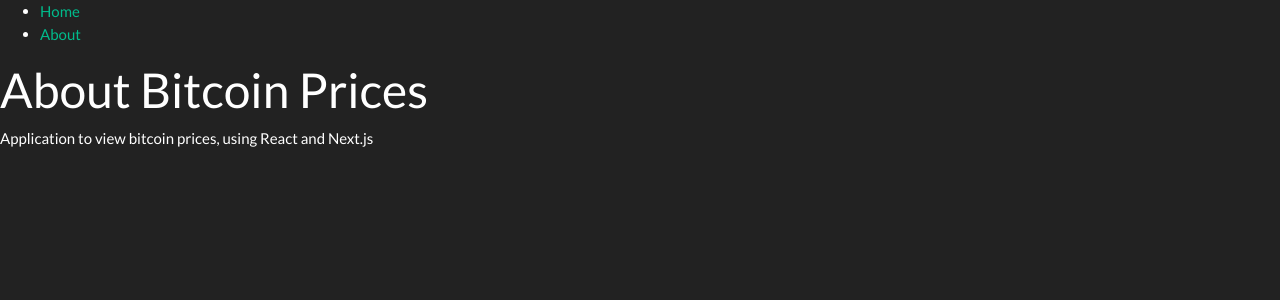
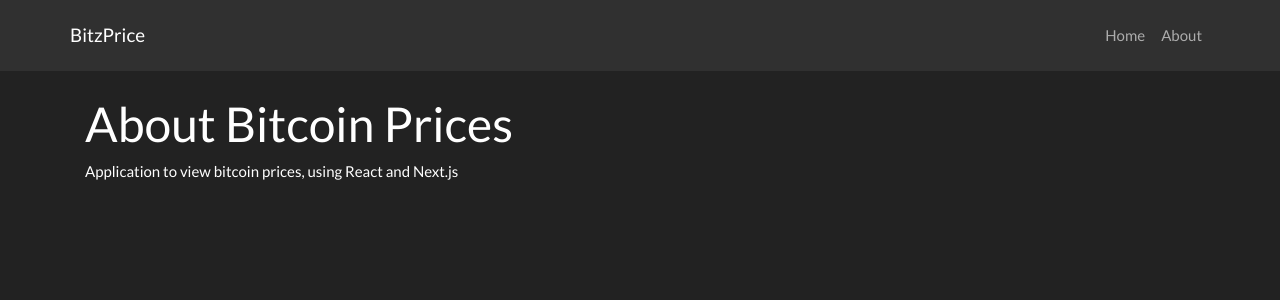
Before and after one commit to elvc/bitcoin-prices, a Next.js app: page /about in a window 1280 px wide. Shown: the top 300 px of the page. Built offline with nearby package versions, Linux system fonts and the light colour scheme.

Commit message:
Add bootswatch

```diff
--- a/components/Layout.js
+++ b/components/Layout.js
@@ -11,7 +11,7 @@
       />
     </Head>
     <Navbar />
-    {props.children}
+    <div className="container">{props.children}</div>
   </div>
 );
 
--- a/components/Navbar.js
+++ b/components/Navbar.js
@@ -1,20 +1,27 @@
 import Link from 'next/link';
 
 const Navbar = () => (
-  <div>
-    <ul>
-      <li>
+  <nav className="navbar navbar-expand navbar-dark bg-dark mb-4">
+    <div className="container">
+      <a className="navbar-brand" href="#">
+        BitzPrice
+      </a>
+      <div className="collapse navbar-collapse">
+        <ul className="navbar-nav ml-auto">
+          <li className="nav-item">
             <Link href="/">
-          <a>Home</a>
+              <a className="nav-link">Home</a>
             </Link>
           </li>
-      <li>
+          <li className="nav-item">
             <Link href="/about">
-          <a>About</a>
+              <a className="nav-link">About</a>
             </Link>
           </li>
         </ul>
       </div>
+    </div>
+  </nav>
 );
 
 export default Navbar;
```
Lines whose indentation alone changed are shown as unchanged.
